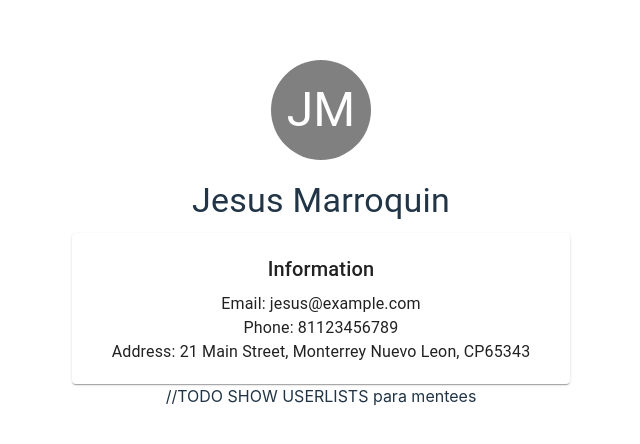
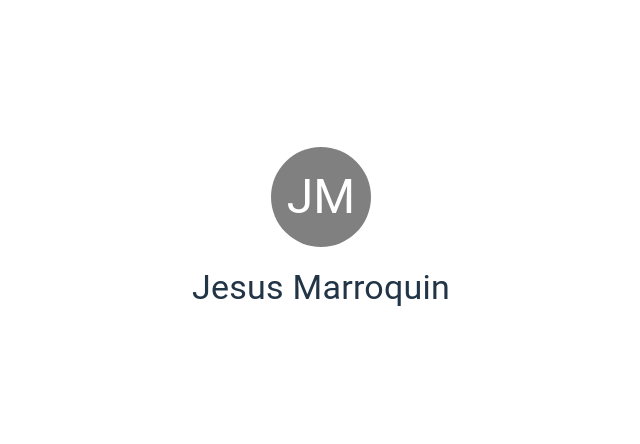
Before and after one commit to JesMarroquin/ReactMentorshipProject, a React (Vite) app in the folder react-app/: page / in a window 1280 px wide. Shown: the part 166-610 px from the top of the page, without its empty margins (319-959 px from the left). Built offline with nearby package versions, Linux system fonts and the light colour scheme.

Commit message:
Conditional Rendering

```diff
--- a/react-app/src/App.tsx
+++ b/react-app/src/App.tsx
@@ -9,7 +9,7 @@ function App() {
   return (
     <>
       <User/>
-      //TODO SHOW USERLISTS para mentees
+      {/* USERLISTS */}
     </>
   )
 }
--- a/react-app/src/Components/User.tsx
+++ b/react-app/src/Components/User.tsx
@@ -3,21 +3,35 @@ import React from 'react';
 
 export const User: React.FC = () => {
 
-    const userProfile = {
+    const active: boolean = false;
+
+    type USERS = {
+        name:string,
+        email:string,
+        phone:number,
+        address:string
+    }
+
+    const userProfile:USERS = {
         name: "Jesus Marroquin",
         email: 'jesus@example.com',
         phone: 81123456789,
         address: '21 Main Street, Monterrey Nuevo Leon, CP65343'
       }
 
+      /* CODE CHALLENGE: Method for grabbing initials */
+
     return(
         <div style={{ display: 'flex', flexDirection: 'column', alignItems: 'center' }}>
             <Avatar style={{ width: 100, height: 100, marginBottom: 20, backgroundColor: 'gray' }}>
-                <Typography variant="h3">JM</Typography>
+                <Typography variant="h3">JM {/* CODE CHALLENGE:  */}</Typography>
             </Avatar>
             <Typography variant="h4" gutterBottom>
                 {userProfile.name}
             </Typography>
+
+            {
+                active &&
                 <Paper style={{ width: '100%', padding: 20 }}>
                     <Typography variant="h6" gutterBottom>
                         Information
@@ -26,6 +40,7 @@ export const User: React.FC = () => {
                     <Typography>Phone: {userProfile.phone}</Typography>
                     <Typography>Address: {userProfile.address}</Typography>
                 </Paper>
+            }
 
         </div>
     );
```
Lines whose indentation alone changed are shown as unchanged.
